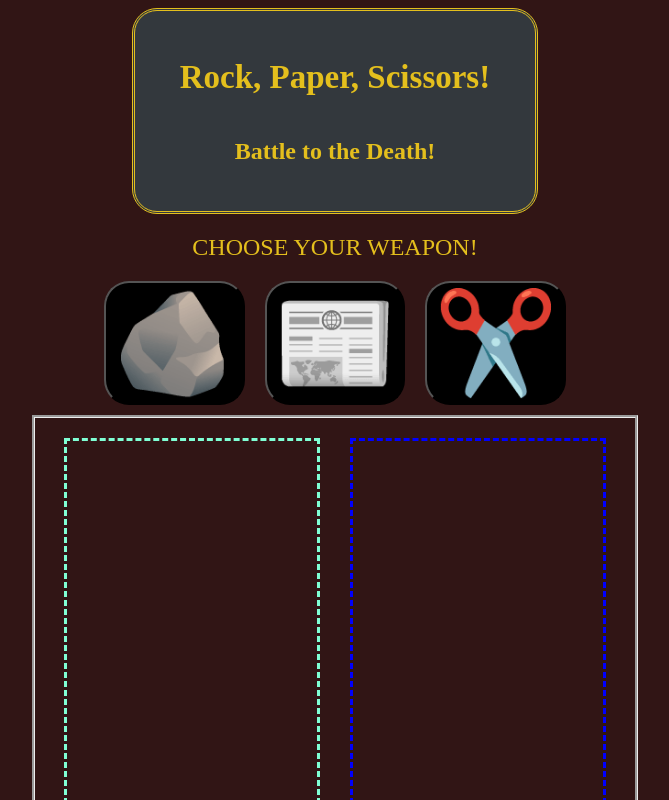
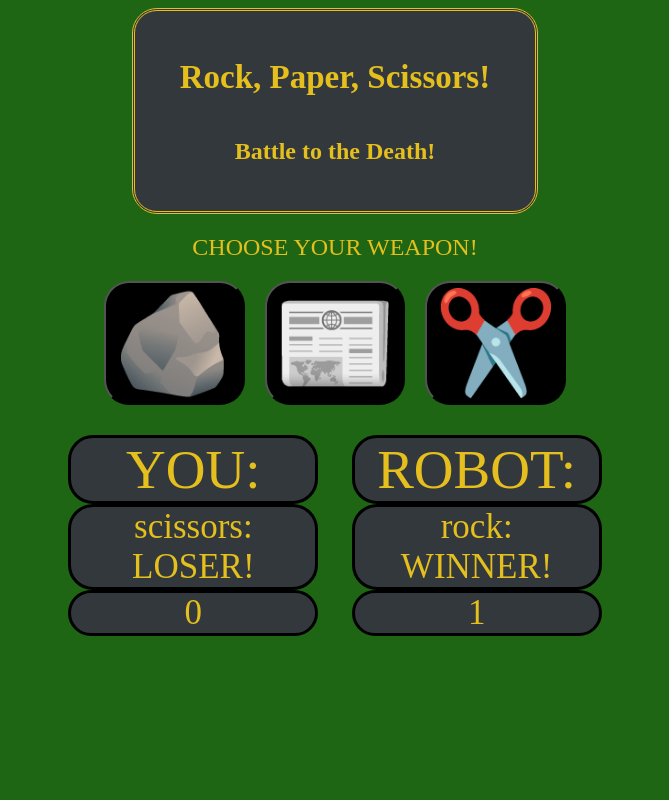
Before and after one commit to Dmaur/roshambo2, a plain HTML site: page index.html in a window 1280 px wide. Both pictures are taken after a click on the button "✂️". Shown: the top 800 px of the page, without its empty margins (305-974 px from the left). Drawn offline with Linux system fonts and the light colour scheme.

Commit message:
app is done. shoudl have committed and pushed more.

```diff
--- a/index.html
+++ b/index.html
@@ -21,9 +21,22 @@
     </div>
 
     <div id="gameDispBox">
-      <div id="pDisp"></div>
-      <div id="cDisp"></div>
+      <div id="pDisp">
+        <div id="yChoice">YOU:</div>
+        <div id="pTxt"></div>
+        <div id="pNum"></div>
+      </div>
+      <div id="cDisp">
+        <div id="robotChoice">ROBOT:</div>
+        <div id="cTxt"></div>
+        <div id="cNum"></div>
+
+
+      </div>
+
+
     </div>
+    <div id="WorL"></div>
 
     <script src="rosh.js"></script>
   </body>
--- a/rosh.css
+++ b/rosh.css
@@ -2,7 +2,7 @@ body {
   display: flex;
   flex-direction: column;
   align-items: center;
-  background-color: rgb(49, 21, 21);
+  background-color: rgb(30, 102, 20);
 }
 
 #header {
@@ -61,24 +61,94 @@ body {
 
 #gameDispBox {
   display: flex;
-  border-style: groove;
-  height: 500px;
+  height: 300px;
   width: 600px;
   justify-content: space-evenly;
+
 }
 
 #pDisp {
   width: 250px;
   height: 450px;
-  border-color: aquamarine;
-  border-style: dashed;
   margin-top: 20px;
+}
+
+#yChoice {
+  text-align: center;
+  font-size: 55px;
+  color: rgb(228, 191, 29);
+  background-color: rgb(51, 56, 61);
+  border-radius: 25px;
+  border-style: solid;
+  border-color: black;
+
+
+
+}
+
+#pTxt {
+  text-align: center;
+  font-size: 35px;
+  color: rgb(228, 191, 29);
+  background-color: rgb(51, 56, 61);
+  border-radius: 25px;
+  border-style: solid;
+  border-color: black;
+}
+
+#pNum {
+  text-align: center;
+  font-size: 35px;
+  color: rgb(228, 191, 29);
+  background-color: rgb(51, 56, 61);
+  border-radius: 25px;
+  border-style: solid;
+  border-color: black;
 }
 
 #cDisp {
   width: 250px;
   height: 450px;
-  border-color: blue;
-  border-style: dashed;
   margin-top: 20px;
 }
+
+#robotChoice {
+  text-align: center;
+  font-size: 55px;
+  color: rgb(228, 191, 29);
+  background-color: rgb(51, 56, 61);
+  border-radius: 25px;
+  border-style: solid;
+  border-color: black;
+
+}
+
+#cTxt {
+  text-align: center;
+  font-size: 35px;
+  color: rgb(228, 191, 29);
+  background-color: rgb(51, 56, 61);
+  border-radius: 25px;
+  border-style: solid;
+  border-color: black;
+
+}
+
+#cNum {
+  text-align: center;
+  font-size: 35px;
+  color: rgb(228, 191, 29);
+  background-color: rgb(51, 56, 61);
+  border-radius: 25px;
+  border-style: solid;
+  border-color: black;
+}
+
+#WorL {
+  text-align: center;
+  color: rgb(228, 191, 29);
+  font-size: 100px;
+  height: 500px;
+  width: 500x;
+
+}
--- a/rosh.js
+++ b/rosh.js
@@ -1,22 +1,95 @@
 // grab/ make HTML elements here.
-let rock = document.getElementById("rock");
-let paper = document.getElementById("paper");
-let scissors = document.getElementById("scissors");
+let rockButton = document.getElementById("rock");
+let paperButton = document.getElementById("paper");
+let scissorsButton = document.getElementById("scissors");
+
 
 //defining other game objects.
 let winner = "";
-let gameOver = true;
+let playerChoice = "";
+let comchoice = ["rock", "paper", "scissors"];
+let playerScore = 0;
+let compScore = 0;
+let roundWinner = "";
+
+// event listeners.
+rockButton.onclick = function(){
+   playerChoice = "rock";
+   if (playerScore > 4 || compScore > 4){
+      resetGame();
+   }
+   else {
+      playRound();
+   }
+
+}
+
+paperButton.onclick = function(){
+   playerChoice = "paper";
+   if (playerScore > 4 || compScore > 4){
+      resetGame();
+   }
+   else {
+      playRound();
+   }
+
+}
+
+scissorsButton.onclick = function(){
+   playerChoice = "scissors";
+   if (playerScore > 4 || compScore > 4){
+      resetGame();   }
+   else{
+      playRound();
+   }
+}
+
+// if else checking statments
+
 
 //game functions.
+function playRound(playerSelection, computerSelection) {
+  playerSelection = playerChoice;
+  computerSelection = comchoice[Math.floor(Math.random() * comchoice.length)];
+  console.log(computerSelection);
+  console.log(playerSelection);
+  if (playerSelection === computerSelection) {
+   document.getElementById("pTxt").innerText = playerSelection + ":" + " \n TIE!";
+   document.getElementById("cTxt").innerText = computerSelection + ":" + "\n TIE!";
+  }
+  if (
+    (playerSelection === "rock" && computerSelection === "scissors") ||
+    (playerSelection === "scissors" && computerSelection === "paper") ||
+    (playerSelection === "paper" && computerSelection === "rock")
+  ) {
+    playerScore++;
+    document.getElementById("pTxt").innerText = playerSelection + ":" + "\n WINNER!";
+    document.getElementById("cTxt").innerText = computerSelection + ":" + " \nLOSER!" ;
+    document.getElementById("pNum").innerText = playerScore.toString();
+    document.getElementById("cNum").innerText = compScore.toString();
+    console.log(playerScore);
+  }
+  if (
+    (computerSelection == "rock" && playerSelection === "scissors") ||
+    (computerSelection == "scissors" && playerSelection === "paper") ||
+    (computerSelection == "paper" && playerSelection === "rock")
+  ) {
+    compScore++;
+    document.getElementById("pTxt").innerText = playerChoice + ":" + "\n LOSER!";
+    document.getElementById("cTxt").innerText = computerSelection + ":" + "\n WINNER!";
+    document.getElementById("pNum").innerText = playerScore.toString();
+    document.getElementById("cNum").innerText = compScore.toString();
+    console.log(compScore);
 
-function resetGame(){};
+  }
+}
+function resetGame() {
+   if (playerScore < compScore){
+      document.getElementById("WorL").innerText = "YOU LOSE...💀LOSER!"
+}
+   else if ( playerScore > compScore){
+      document.getElementById("WorL").innerText = "YOU WIN!!!!!!"
+   }
+   setTimeout(() => {window.location.reload();}, 1000);
 
-if (gameOver == false) {
-    alert("game over");
-    alert(winner);
-    resetGame();
 }
-// event listeners.
-rock.addEventListener("click",);
-paper.addEventListener("click",);
-scissors.addEventListener("click",);
```
